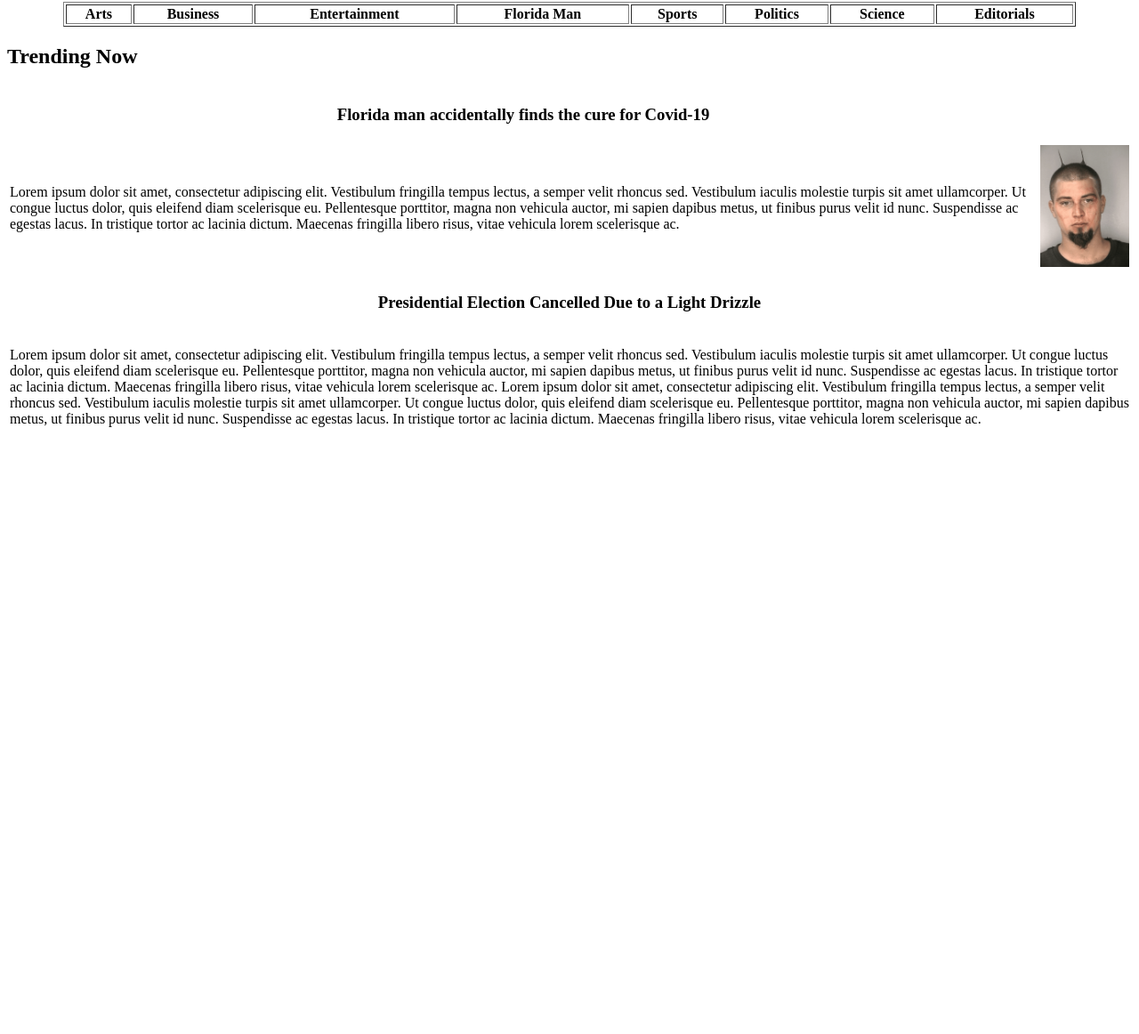
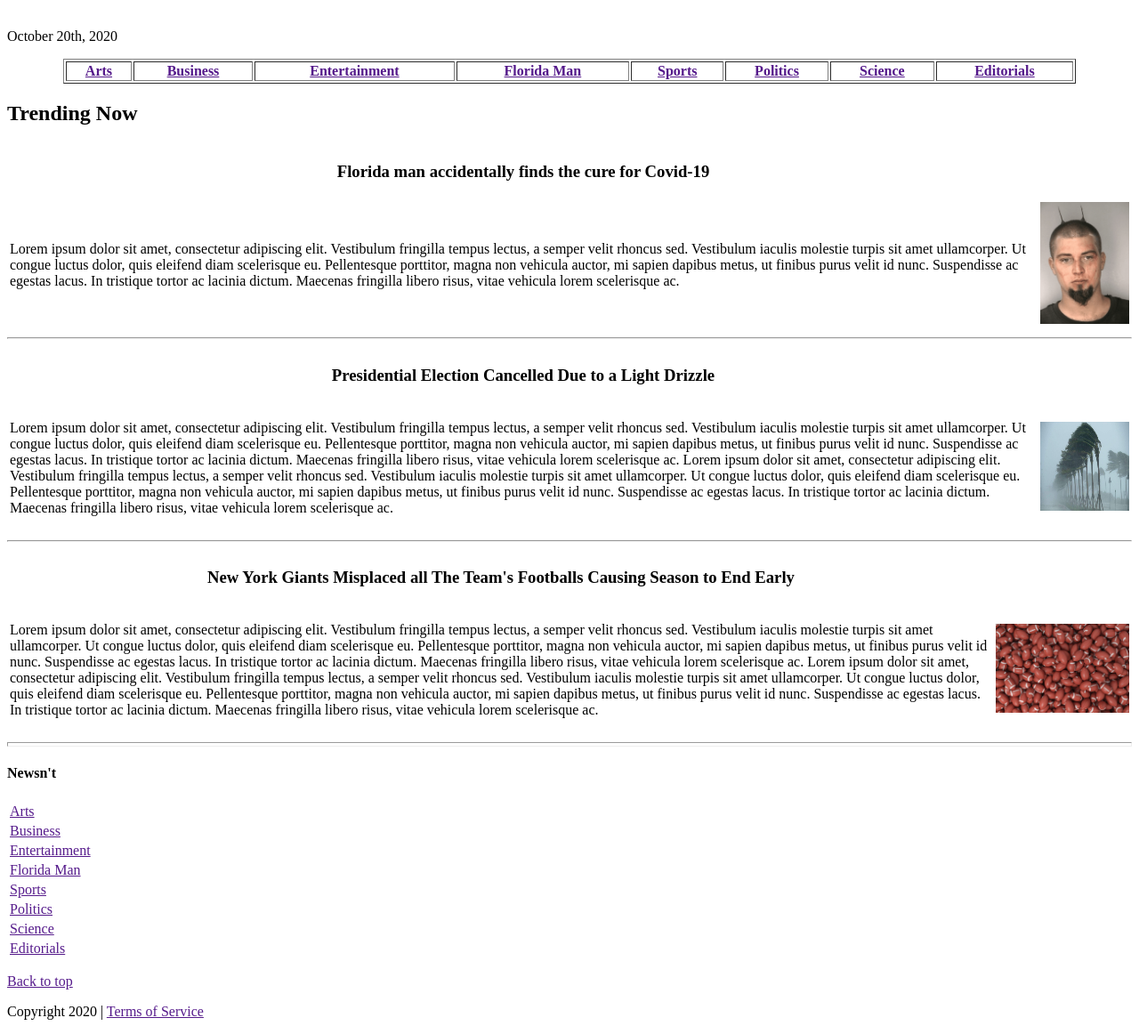
Before and after one commit to FusionApple/Newsn-t, a plain HTML site: page Project Shell/index.html in a window 1280 px wide. Shown: the part 78-1240 px from the top of the page at 89% size. Before the commit the page ends 800 px from the top, so only its background shows below. Drawn offline with Linux system fonts and the light colour scheme.

Commit message:
Updated Shell of the site

```diff
--- a/Project Shell/index.html
+++ b/Project Shell/index.html
@@ -3,19 +3,24 @@
 
 <head>
 	<title>Newsn't</title>
-	<h1>Newsn't</h1>
+
+	<table>
+	<td><img src="images/navbar_sprite.png" width ="50px"></td>
+	<td><h1>Newsn't</h1></td>
+	</table>
 </head>
 
 <body>
+	<p>October 20th, 2020
 	<table border = 1 align= center width = '90%'>
-			<th>Arts</th>
-			<th>Business</th>
-			<th>Entertainment</th>
-			<th>Florida Man</th>
-			<th>Sports</th>
-			<th>Politics</th>
-			<th>Science</th>
-			<th>Editorials</th>
+			<th><a href=''>Arts</a></th>
+			<th><a href=''>Business</a></th>
+			<th><a href=''>Entertainment</a></th>
+			<th><a href=''>Florida Man</a></th>
+			<th><a href=''>Sports</a></th>
+			<th><a href=''>Politics</a></th>
+			<th><a href=''>Science</a></th>
+			<th><a href=''>Editorials</a></th>
 
 	</table>
 
@@ -37,7 +42,7 @@
 				</td>
 			</tbody>
 	</table>
-
+	<hr>
 	<table>
 		<thead>
 			<th>
@@ -48,13 +53,47 @@
 			<td>
 				<p>Lorem ipsum dolor sit amet, consectetur adipiscing elit. Vestibulum fringilla tempus lectus, a semper velit rhoncus sed. Vestibulum iaculis molestie turpis sit amet ullamcorper. Ut congue luctus dolor, quis eleifend diam scelerisque eu. Pellentesque porttitor, magna non vehicula auctor, mi sapien dapibus metus, ut finibus purus velit id nunc. Suspendisse ac egestas lacus. In tristique tortor ac lacinia dictum. Maecenas fringilla libero risus, vitae vehicula lorem scelerisque ac. Lorem ipsum dolor sit amet, consectetur adipiscing elit. Vestibulum fringilla tempus lectus, a semper velit rhoncus sed. Vestibulum iaculis molestie turpis sit amet ullamcorper. Ut congue luctus dolor, quis eleifend diam scelerisque eu. Pellentesque porttitor, magna non vehicula auctor, mi sapien dapibus metus, ut finibus purus velit id nunc. Suspendisse ac egestas lacus. In tristique tortor ac lacinia dictum. Maecenas fringilla libero risus, vitae vehicula lorem scelerisque ac.</p>
 			</td>
+			<td>
+				<img src="images/light_storm.jpg" width ='100px' height='100'>
+			</td>
+		</tbody>
+	</table>
+	<hr>
+	<table>
+		<thead>
+			<th>
+				<h3>New York Giants Misplaced all The Team's Footballs Causing Season to End Early</h3>
+			</th>
+		</thead>
+		<tbody>
+			<td>
+				<p>Lorem ipsum dolor sit amet, consectetur adipiscing elit. Vestibulum fringilla tempus lectus, a semper velit rhoncus sed. Vestibulum iaculis molestie turpis sit amet ullamcorper. Ut congue luctus dolor, quis eleifend diam scelerisque eu. Pellentesque porttitor, magna non vehicula auctor, mi sapien dapibus metus, ut finibus purus velit id nunc. Suspendisse ac egestas lacus. In tristique tortor ac lacinia dictum. Maecenas fringilla libero risus, vitae vehicula lorem scelerisque ac. Lorem ipsum dolor sit amet, consectetur adipiscing elit. Vestibulum fringilla tempus lectus, a semper velit rhoncus sed. Vestibulum iaculis molestie turpis sit amet ullamcorper. Ut congue luctus dolor, quis eleifend diam scelerisque eu. Pellentesque porttitor, magna non vehicula auctor, mi sapien dapibus metus, ut finibus purus velit id nunc. Suspendisse ac egestas lacus. In tristique tortor ac lacinia dictum. Maecenas fringilla libero risus, vitae vehicula lorem scelerisque ac.</p>
+			</td>
+			<td>
+				<img src="images/footballs.jpg" width ='150'>
+			</td>
 		</tbody>
 	</table>
 
+	<hr size='5px'>
+	<h4>Newsn't</h4>
+	<table>
+		<tbody>
+			<tr><td><a href=''>Arts</a></td></tr>
+			<tr><td><a href=''>Business</a></td></tr>
+			<tr><td><a href=''>Entertainment</a></td></tr>
+			<tr><td><a href=''>Florida Man</a></td></tr>
+			<tr><td><a href=''>Sports</a></td></tr>
+			<tr><td><a href=''>Politics</a></td></tr>
+			<tr><td><a href=''>Science</a></td></tr>
+			<tr><td><a href=''>Editorials</a></td></tr>
+		</tbody>
+	</table>
+		<p><a href =''>Back to top</a></p>
+		<p>Copyright 2020 | <a href=''>Terms of Service</a></p>
 
 
 
 </body>
 
-
 </html>
```
Also changed, not shown: Project Shell/images/footballs.jpg (added), Project Shell/images/light_storm.jpg (added), Project Shell/images/navbar_sprite.png (added).
